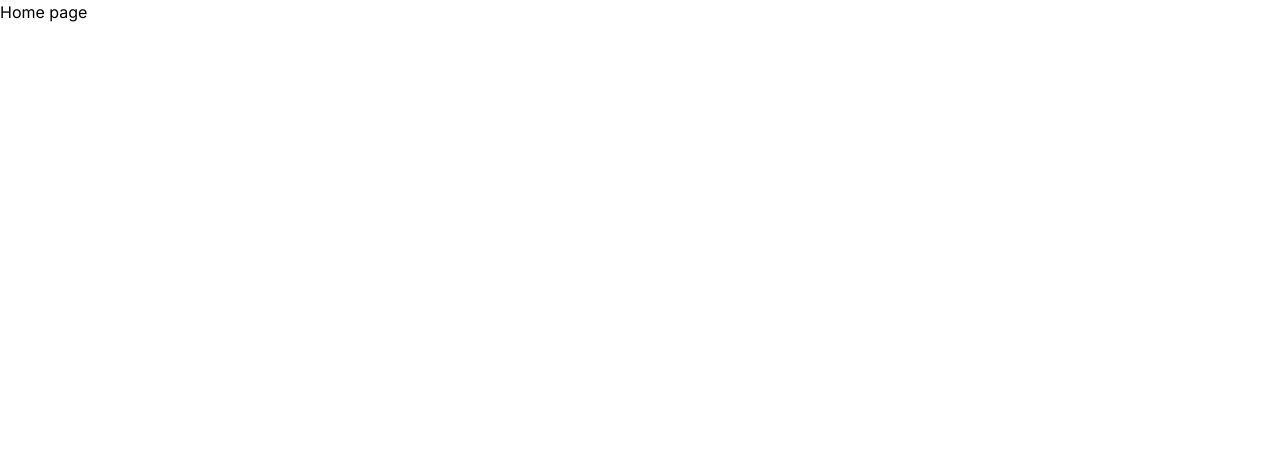
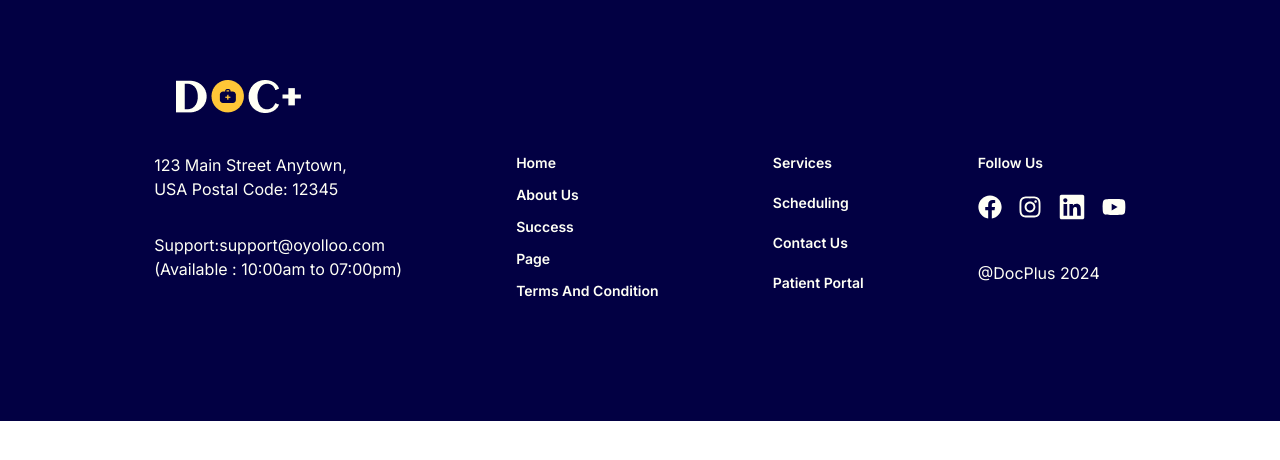
Before and after one commit to Faey2023/healthcare-dc, a React (Vite) app: page / in a window 1280 px wide. Shown: the top 460 px of the page. Built offline with nearby package versions, Linux system fonts and the light colour scheme.

Commit message:
footer added

```diff
--- a/package.json
+++ b/package.json
@@ -11,7 +11,8 @@
   },
   "dependencies": {
     "react": "^18.3.1",
-    "react-dom": "^18.3.1"
+    "react-dom": "^18.3.1",
+    "react-icons": "^5.2.1"
   },
   "devDependencies": {
     "@types/react": "^18.3.3",
--- a/src/Layout/Home.jsx
+++ b/src/Layout/Home.jsx
@@ -1,7 +1,9 @@
+import Footer from "../components/Footer";
+
 const Home = () => {
   return (
     <div>
-      <h1>Home page</h1>
+      <Footer />
     </div>
   );
 };
--- /dev/null
+++ b/src/components/Footer.jsx
@@ -0,0 +1,75 @@
+import { FaFacebook, FaInstagram, FaLinkedin, FaYoutube } from "react-icons/fa";
+import logo from "../assets/Images/logo light.png";
+const Footer = () => {
+  return (
+    <div className="bg-primary-navy text-primary-white p-10 md:p-20 w-full">
+      <img src={logo} alt="logo-dark" className="md:px-24 py-5 md:py-0" />
+      <div className="flex flex-col md:flex-row justify-evenly">
+        <div className="space-y-3 md:space-y-8 md:p-10">
+          <p>
+            123 Main Street Anytown,
+            <span className="block">USA Postal Code: 12345</span>
+          </p>
+          <p>
+            Support:support@oyolloo.com
+            <span className="block"> (Available : 10:00am to 07:00pm)</span>
+          </p>
+        </div>
+        <div className="md:p-10 p-5 hidden md:flex">
+          <ul className="text-sm font-semibold space-y-3">
+            <li>Home</li>
+            <li>About Us </li>
+            <li>Success</li>
+            <li>Page</li>
+            <li> Terms And Condition</li>
+          </ul>
+        </div>
+        <div className="md:p-10 p-5 hidden md:flex">
+          <ul className="text-sm font-semibold space-y-5">
+            <li>Services</li>
+            <li>Scheduling</li>
+            <li>Contact Us</li>
+            <li>Patient Portal</li>
+          </ul>
+        </div>
+        <div className="flex md:hidden p-5">
+          <ul className="md:text-sm font-semibold space-y-3">
+            <li>Home</li>
+            <li>About Us </li>
+            <li>Success</li>
+            <li>Page</li>
+            <li> Terms And Condition</li>
+          </ul>
+          <ul className="md:text-sm font-semibold space-y-5">
+            <li>Services</li>
+            <li>Scheduling</li>
+            <li>Contact Us</li>
+            <li>Patient Portal</li>
+          </ul>
+        </div>
+        <div className="md:p-10">
+          <h3 className="text-lg w-full sm:text-center md:text-start md:text-sm font-semibold">
+            Follow Us
+          </h3>
+          <div className="flex justify-center items-center gap-4 mt-5 mb-10">
+            <button>
+              <FaFacebook className="w-6 h-6" />
+            </button>
+            <button>
+              <FaInstagram className="w-6 h-6" />
+            </button>
+            <button>
+              <FaLinkedin className="w-7 h-7" />
+            </button>
+            <button>
+              <FaYoutube className="w-6 h-6" />
+            </button>
+          </div>
+          <p>@DocPlus 2024</p>
+        </div>
+      </div>
+    </div>
+  );
+};
+
+export default Footer;
--- a/tailwind.config.js
+++ b/tailwind.config.js
@@ -2,7 +2,14 @@
 export default {
   content: ["./index.html", "./src/**/*.{js,ts,jsx,tsx}"],
   theme: {
-    extend: {},
+    extend: {
+      colors: {
+        "primary-navy": "#020043",
+        "primary-yellow": "#FFC637",
+        "primary-white": "#FFFFF5",
+        "secondary-blue": "#343268",
+      },
+    },
   },
   plugins: [],
 };
```
Also changed, not shown: 1 other file (tests, documents, lock files or other folders).
